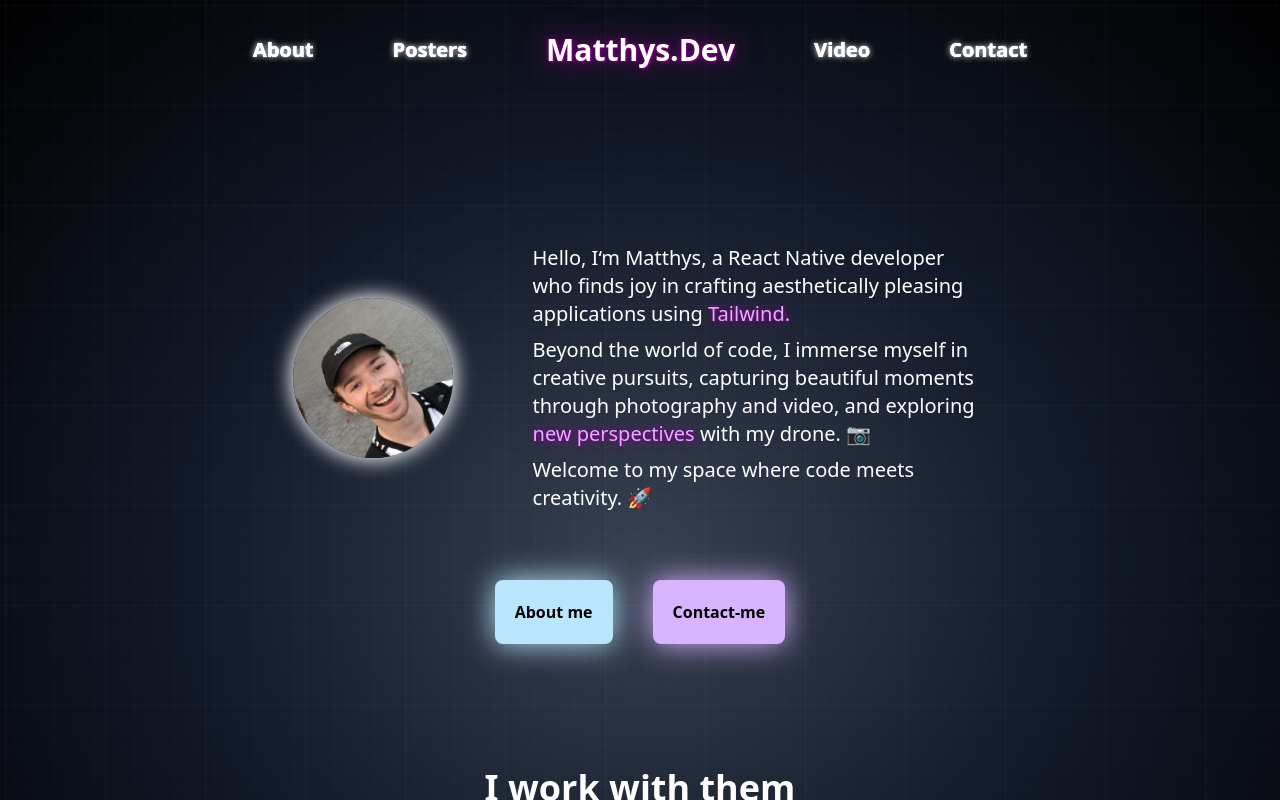
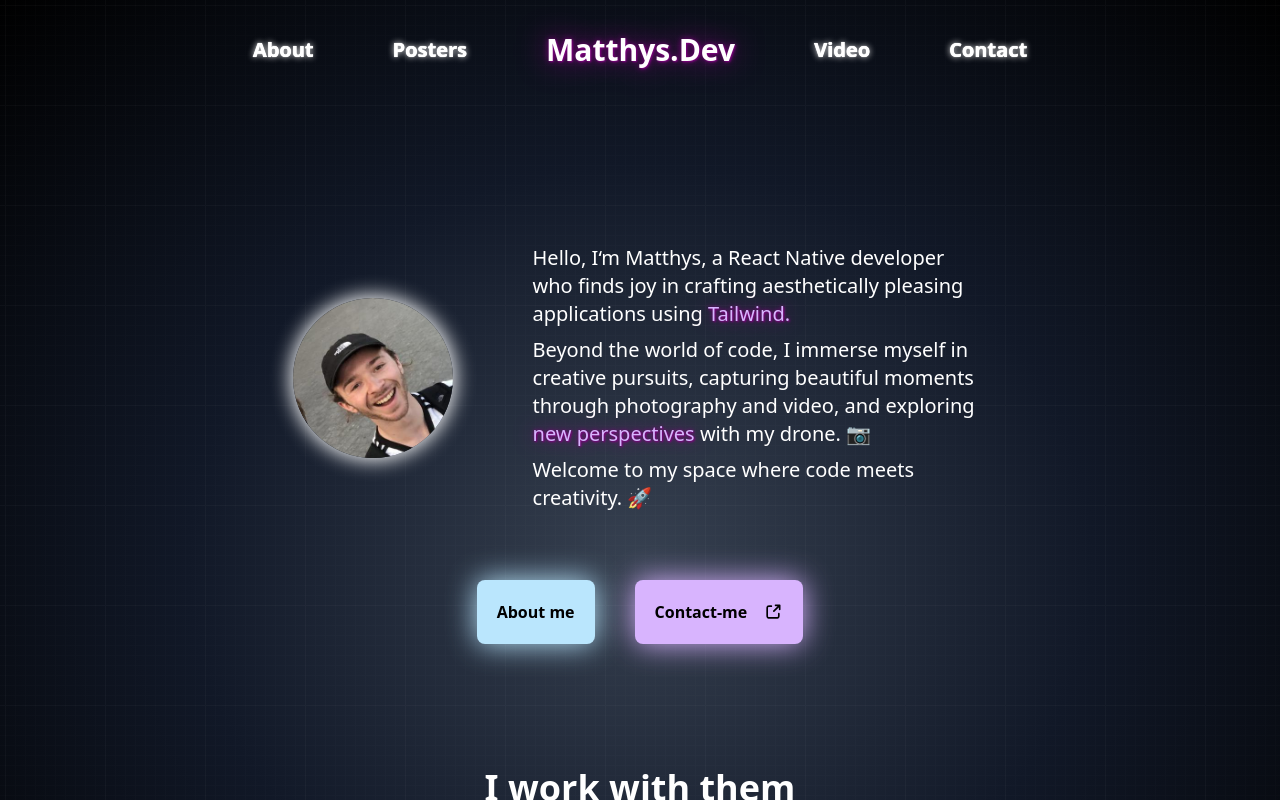
Before and after one commit to MatthysDev/Matthys.dev.v2, a Next.js app: page / in a window 1280 px wide. Shown: the top 800 px of the page. Built offline with nearby package versions, Linux system fonts and the light colour scheme.

Commit message:
feat: 🎸 add external svg icon for button

```diff
--- a/src/components/Buttons/Button.tsx
+++ b/src/components/Buttons/Button.tsx
@@ -8,17 +8,26 @@ type Props = {
     color: string;
     className?: string;
     neonColor?: string;
+    strokeColor?: string;
 };
 
-export default function Button({ link, isExternal, text, color, className, neonColor }: Props) {
+export default function Button({ strokeColor, link, isExternal, text, color, className, neonColor }: Props) {
     const neonShadow = neonColor ? { boxShadow: `0 0 30px ${neonColor}` } : {};
+    const stroke = strokeColor ? strokeColor : '#000000';
 
     return (
         <>
             {isExternal ? (
                 <a href={link} target='_blank' className='m-5'>
-                    <button style={{ ...neonShadow }} className={`text-black rounded-lg p-5 ${color} ${className}`}>
+                    <button style={{ ...neonShadow }} className={`flex gap-4 text-black rounded-lg p-5 ${color} ${className}`}>
                         {text}
+                        <div className='justify-center m-auto '>
+                            <svg width={'20px'} viewBox="0 0 24 24" xmlns="http://www.w3.org/2000/svg" fillOpacity="0" >
+                                <g id="Interface / External_Link">
+                                    <path id="Vector" d="M10.0002 5H8.2002C7.08009 5 6.51962 5 6.0918 5.21799C5.71547 5.40973 5.40973 5.71547 5.21799 6.0918C5 6.51962 5 7.08009 5 8.2002V15.8002C5 16.9203 5 17.4801 5.21799 17.9079C5.40973 18.2842 5.71547 18.5905 6.0918 18.7822C6.5192 19 7.07899 19 8.19691 19H15.8031C16.921 19 17.48 19 17.9074 18.7822C18.2837 18.5905 18.5905 18.2839 18.7822 17.9076C19 17.4802 19 16.921 19 15.8031V14M20 9V4M20 4H15M20 4L13 11" stroke={stroke} stroke-width="2" stroke-linecap="round" stroke-linejoin="round" />
+                                </g>
+                            </svg>
+                        </div>
                     </button>
                 </a>
             ) : (
--- a/src/components/Cards/ProjectCard.tsx
+++ b/src/components/Cards/ProjectCard.tsx
@@ -62,7 +62,7 @@ const ProjectCard: React.FC<ProjectCardProps> = ({ websiteUrl, image, name, desc
                 <h2>{name}</h2>
               </div>
               <p>{description}</p>
-              <Button link={websiteUrl} isExternal text={`Visit ${name}`} color='bg-slate-950' neonColor='#fff' className={'text-white'} />
+              <Button link={websiteUrl} isExternal text={`Visit ${name}`} color='bg-slate-950' neonColor='#fff' className={'text-white -m-5'} strokeColor='#FFFFFF' />
             </div>
 
           </motion.div>
```
